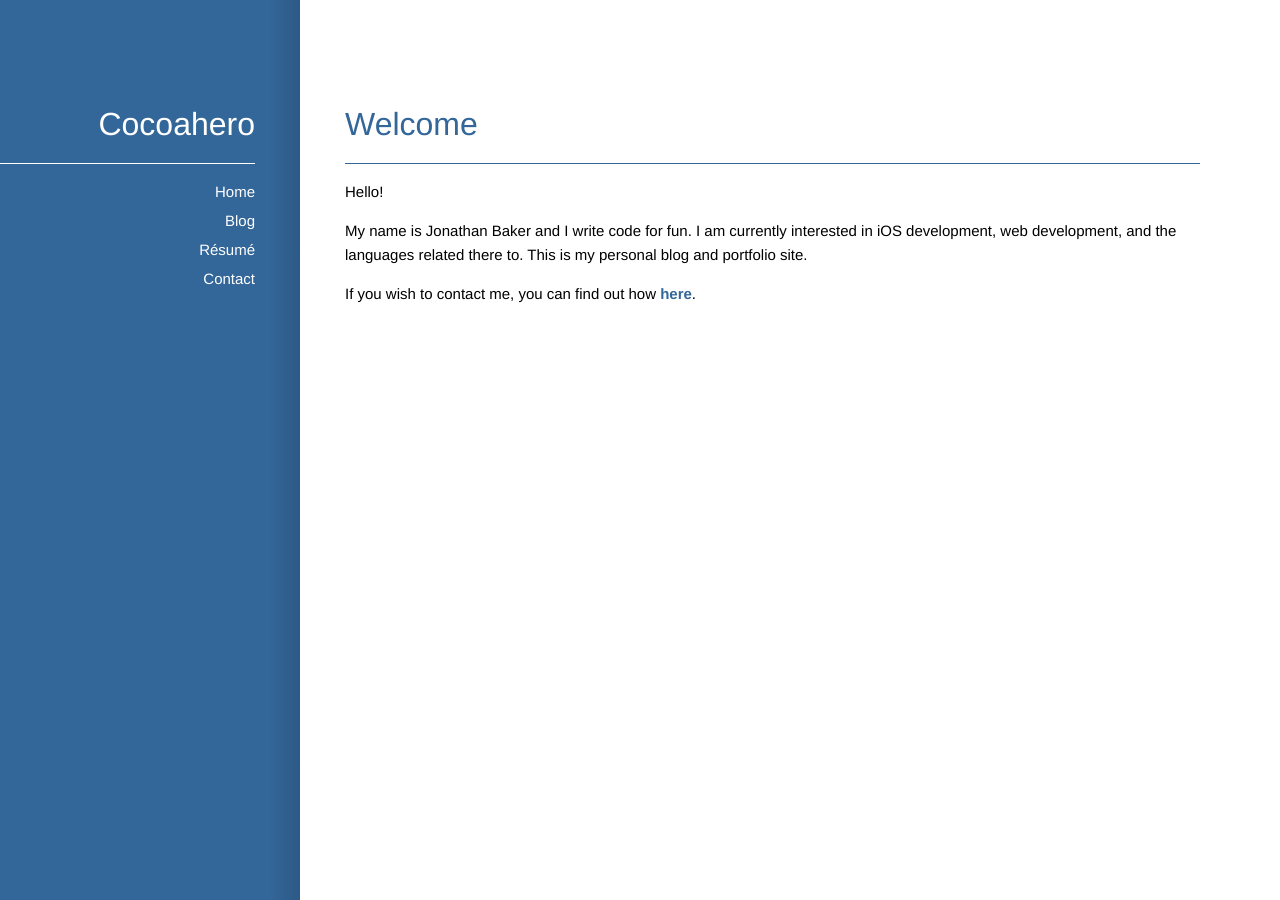
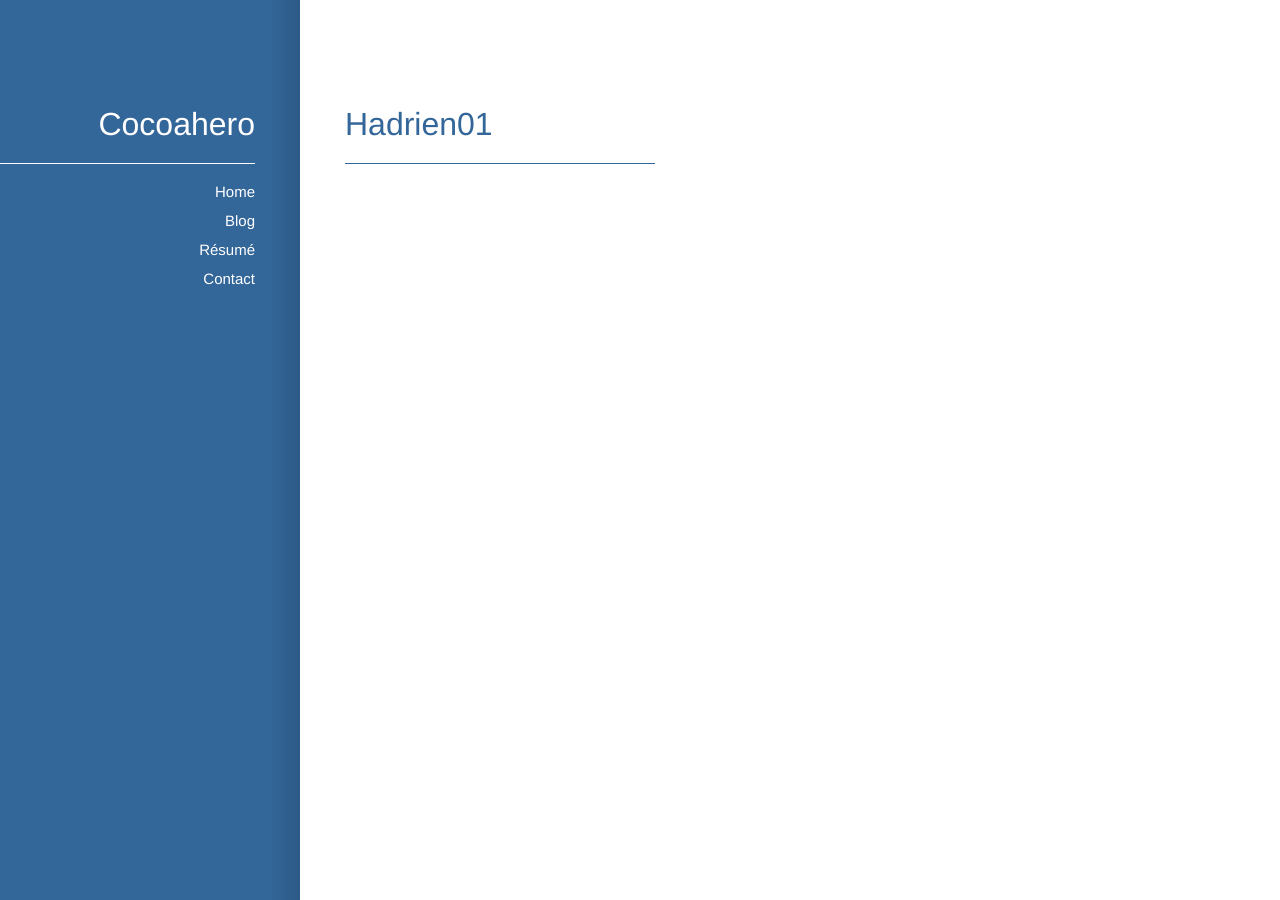
Before and after one commit to Hadrien01/hadrien01.github.com, a Jekyll site: the page built from index.md, in a window 1280 px wide. Built offline with Jekyll 4.4.1, drawn with Linux system fonts in a browser that asks for light colours; Markdown is read by kramdown in place of the engine named in the settings; comment, search, counter and statistics services are not loaded.

Commit message:
Again...

```diff
--- a/index.md
+++ b/index.md
@@ -1,10 +1,10 @@
 ---
 layout: default
-title: Welcome
-tags: cocoa, iphone, development, ruby, mac, apple
+title: Hadrien01
 ---
-Hello!
-
-My name is Jonathan Baker and I write code for fun. I am currently interested in iOS development, web development, and the languages related there to.  This is my personal blog and portfolio site.
-
-If you wish to contact me, you can find out how [here](/contact/).
+{% for post in site.posts %}
+<article>
+	<h2><a href="{{ post.url }}">{{ post.title }}</a><time> - {{ post.date | date: "%B %e, %Y" }}</time></h2>
+	{{ post.summary }}
+</article>
+{% endfor %}
```
Also changed, not shown: blog/index.md (deleted, +0 -10 lines), README.md, 2 other files.
